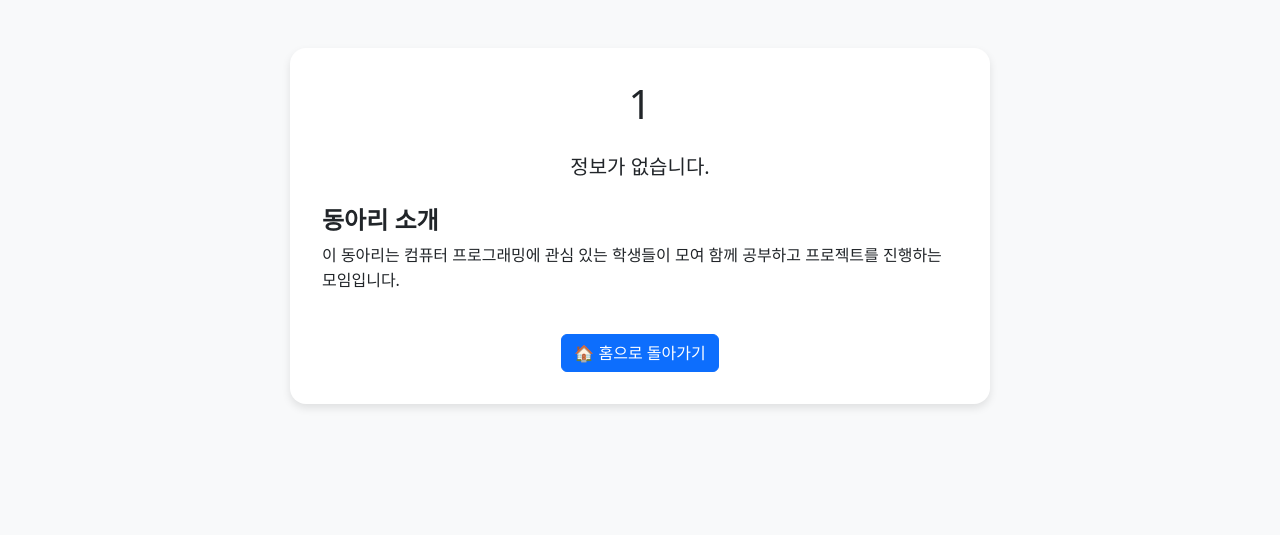
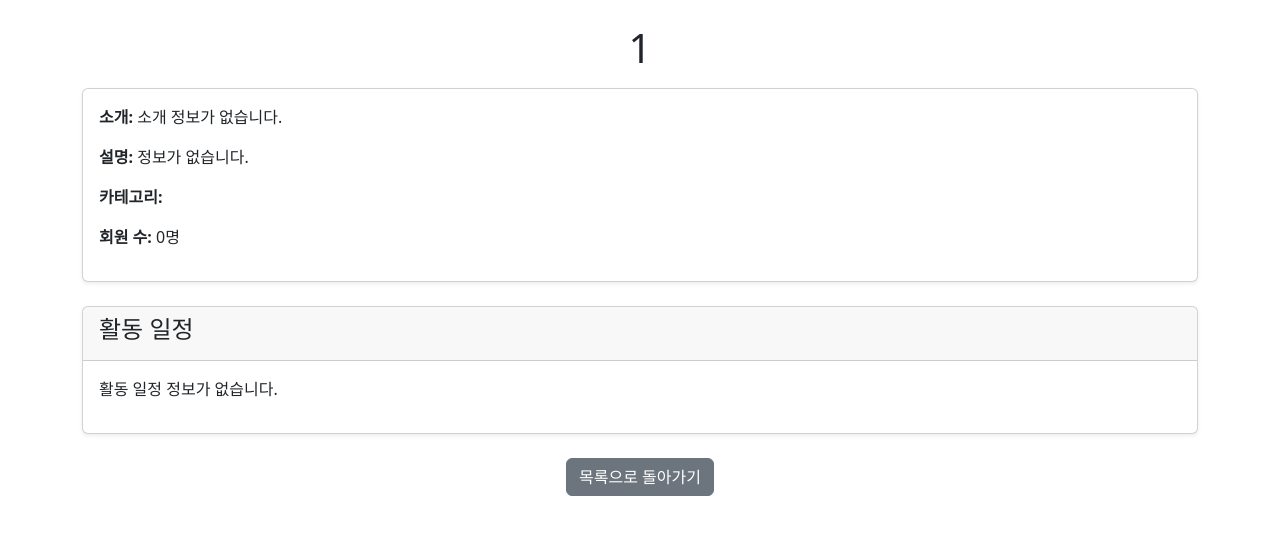
Before and after one commit to MilaEvans/OSS-project, a Flask app: page /club/1 in a window 1280 px wide. Shown: the top 535 px of the page. Run offline with Flask 3, Linux system fonts and the light colour scheme.

Commit message:
내용 추가

```diff
--- a/Image extraction/templates/club_detail.html
+++ b/Image extraction/templates/club_detail.html
@@ -1,52 +1,48 @@
 <!DOCTYPE html>
 <html lang="ko">
 <head>
-    <meta charset="UTF-8">
-    <title>{{ club_name }} 상세 정보</title>
-    <link rel="stylesheet" href="https://cdn.jsdelivr.net/npm/bootstrap@5.3.0/dist/css/bootstrap.min.css">
+    <meta charset="UTF-8" />
+    <title>{{ club_name }} - 동아리 상세정보</title>
+    <link href="https://cdn.jsdelivr.net/npm/bootstrap@5.3.0/dist/css/bootstrap.min.css" rel="stylesheet" />
     <style>
-        body {
-            background-color: #f8f9fa;
-        }
-        .club-card {
-            background-color: white;
-            border-radius: 1rem;
-            box-shadow: 0 4px 8px rgba(0,0,0,0.1);
-            padding: 2rem;
-            max-width: 700px;
-            margin: 0 auto;
-        }
-        .btn-primary {
-            margin-top: 1.5rem;
-        }
-        .club-section {
-            text-align: left;
-            margin-top: 1.5rem;
-        }
-        .club-section h4 {
-            font-weight: bold;
-            margin-bottom: 0.5rem;
-        }
-        .club-section p {
-            font-size: 1rem;
-            line-height: 1.6;
+        .schedule-item {
+            white-space: pre-line;
+            color: #3178c6;
         }
     </style>
 </head>
 <body>
-<div class="container mt-5">
-    <div class="club-card">
-        <h1 class="text-center mb-4">{{ club_name }}</h1>
-        <p class="lead text-center">{{ description }}</p>
+<div class="container py-4">
+    <h1 class="mb-3 text-center">{{ club_name }}</h1>
 
-        <div class="club-section">
-            <h4>동아리 소개</h4>
-            <p>이 동아리는 컴퓨터 프로그래밍에 관심 있는 학생들이 모여 함께 공부하고 프로젝트를 진행하는 모임입니다.</p>
+    <div class="card mb-4 shadow-sm">
+        <div class="card-body">
+            <p><strong>소개:</strong> {{ introduction }}</p>
+            <p><strong>설명:</strong> {{ description }}</p>
+            <p><strong>카테고리:</strong> {{ category }}</p>
+            <p><strong>회원 수:</strong> {{ members }}명</p>
         </div>
+    </div>
 
-        <div class="text-center">
-            <a href="/" class="btn btn-primary">🏠 홈으로 돌아가기</a>
+    <div class="card shadow-sm">
+        <div class="card-header">
+            <h4>활동 일정</h4>
         </div>
+        <div class="card-body">
+            {% if schedule %}
+                <ul class="list-group">
+                    {% for item in schedule %}
+                    <li class="list-group-item schedule-item">{{ item }}</li>
+                    {% endfor %}
+                </ul>
+            {% else %}
+                <p>활동 일정 정보가 없습니다.</p>
+            {% endif %}
+        </div>
+    </div>
+
+    <div class="mt-4 text-center">
+        <a href="{{ url_for('index') }}" class="btn btn-secondary">목록으로 돌아가기</a>
     </div>
 </div>
 </body>
```
